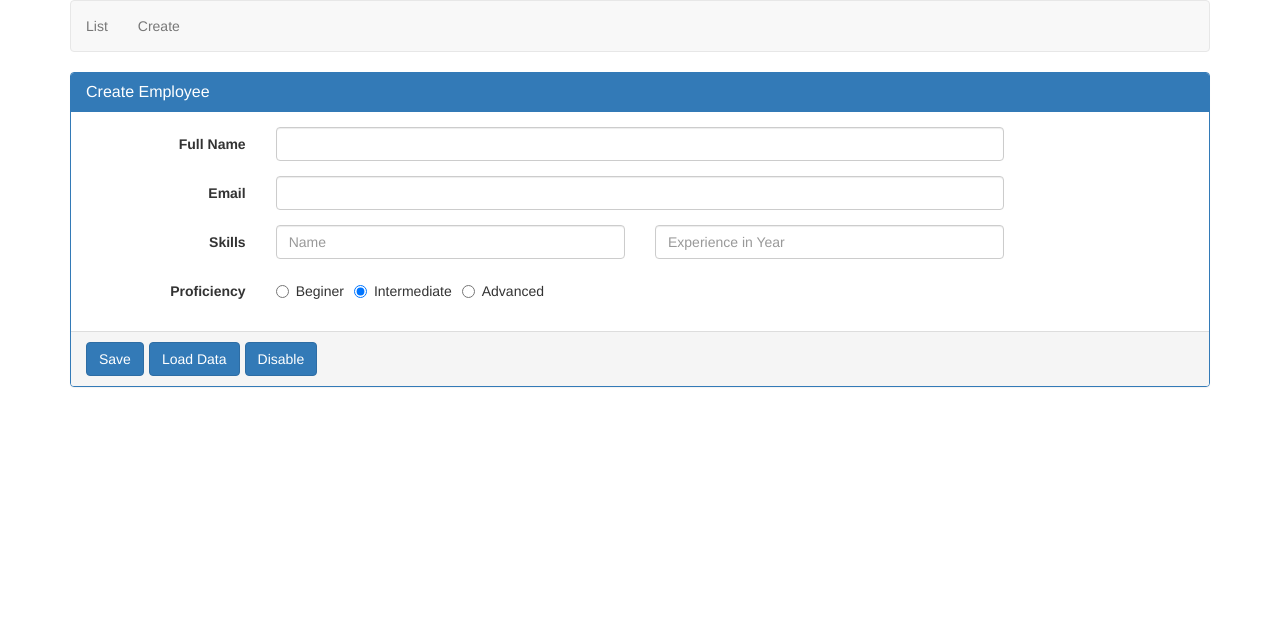
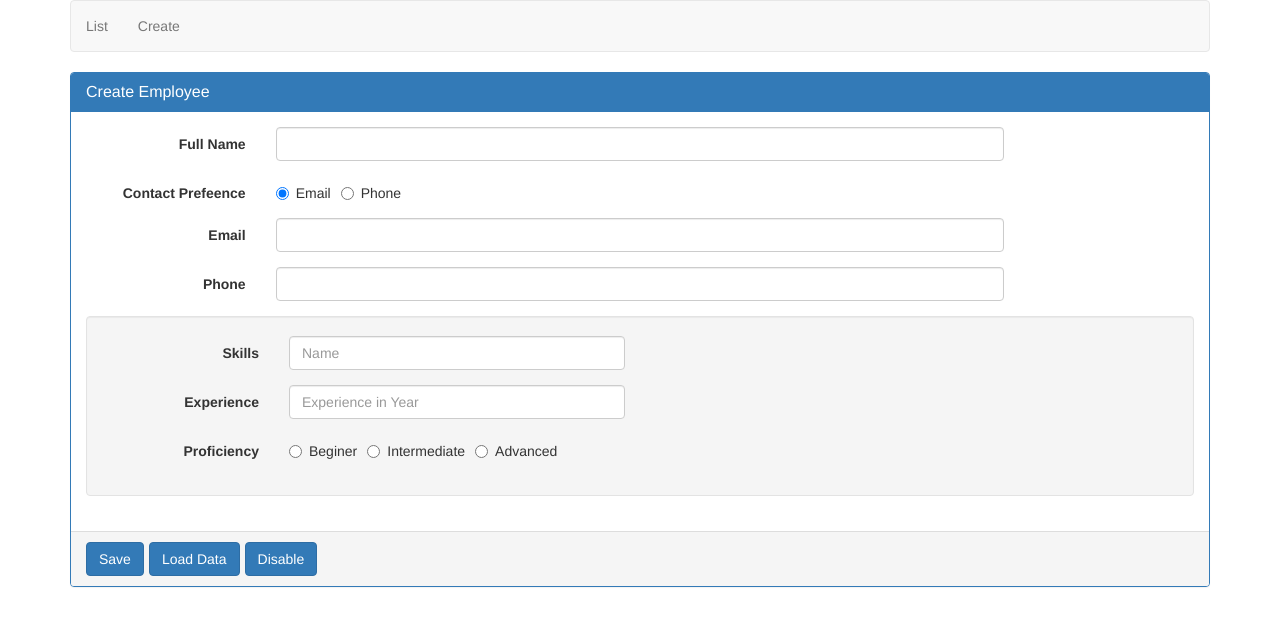
Before and after one commit to Bikash607/AngularReactive, an Angular app: page /create in a window 1280 px wide. Shown: the top 626 px of the page. Built offline with nearby package versions, Linux system fonts and the light colour scheme.

Commit message:
dynamically add validation to controls

```diff
--- a/src/app/employee/create-employee.component.html
+++ b/src/app/employee/create-employee.component.html
@@ -4,40 +4,83 @@
       <h3 class="panel-title">Create Employee</h3>
     </div>
     <div class="panel-body">
-      <div class="form-group" [ngClass]="{'has-error': employeeForm.get('fullName').errors && employeeForm.get('fullName').touched}">
+      <div class="form-group" [ngClass]="{'has-error': formErrors.fullName}">
         <label class="col-sm-2 control-label" for="fullName">Full Name</label>
         <div class="col-sm-8">
-          <input type="text" class="form-control" formControlName="fullName" id="fullName">
+          <input type="text" class="form-control" formControlName="fullName" id="fullName"
+            (blur)="logValidationErrors()">
+          <span class="help-block" *ngIf="formErrors.fullName">
+            {{formErrors.fullName}}
+          </span>
         </div>
       </div>
       <div class="form-group">
+          <label class="col-md-2 control-label">Contact Prefeence</label>
+          <div class="col-md-8">
+              <label class="radio-inline">
+                  <input type="radio" id="contactPreference" value="email" formControlName="contactPreference">Email
+                </label>
+                <label class="radio-inline">
+                  <input type="radio" id="contactPreference" value="phone" formControlName="contactPreference">Phone
+                </label>
+          </div>
+      </div>
+      <div class="form-group" [ngClass]="{'has-error': formErrors.email}">
         <label class="col-sm-2 control-label" for="email">Email</label>
         <div class="col-sm-8">
-          <input type="text" class="form-control" formControlName="email" id="email">
+          <input type="text" class="form-control" formControlName="email" id="email" (blur)="logValidationErrors()">
+          <span class="help-block" *ngIf="formErrors.email">
+            {{formErrors.email}}
+          </span>
         </div>
       </div>
+      <div class="form-group" [ngClass]="{'has-error': formErrors.phone}">
+          <label class="col-sm-2 control-label" for="phone">Phone</label>
+          <div class="col-sm-8">
+            <input type="text" class="form-control" formControlName="phone" id="phone" (blur)="logValidationErrors()">
+            <span class="help-block" *ngIf="formErrors.phone">
+              {{formErrors.phone}}
+            </span>
+          </div>
+        </div>
+      <div class="well">
         <div formGroupName="skills">
-        <div class="form-group">
+          <div class="form-group" [ngClass]="{'has-error': formErrors.skillName}">
             <label class="col-sm-2 control-label" for="skillName">Skills</label>
             <div class="col-sm-4">
-            <input type="text" placeholder="Name" id="skillName" formControlName="skillName" class="form-control" />
-          </div>
-          <div class="col-sm-4">
-            <input type="text" placeholder="Experience in Year" id="experienceInYears" formControlName="experienceInYears" class="form-control" />
+              <input type="text" placeholder="Name" id="skillName" formControlName="skillName" class="form-control"
+                (blur)="logValidationErrors()" />
+              <span class="help-block" *ngIf="formErrors.skillName">
+                {{formErrors.skillName}}
+              </span>
             </div>
           </div>
-        <div class="form-group">
+          <div class="form-group" [ngClass]="{'has-error': formErrors.experienceInYears}">
+            <label class="col-sm-2 control-label" for="experienceInYears">Experience</label>
+            <div class="col-sm-4">
+              <input type="text" placeholder="Experience in Year" id="experienceInYears"
+                formControlName="experienceInYears" class="form-control" (blur)="logValidationErrors()" />
+              <span class="help-block" *ngIf="formErrors.experienceInYears">
+                {{formErrors.experienceInYears}}
+              </span>
+            </div>
+          </div>
+          <div class="form-group" [ngClass]="{'has-error': formErrors.proficiency}">
             <label class="col-md-2 control-label">Proficiency</label>
             <div class="col-md-8">
               <label class="radio-inline">
-              <input type="radio" id="proficiency" value="beginer" formControlName="proficiency">Beginer
+                <input type="radio" id="proficiency" value="beginer" formControlName="proficiency" (blur)="logValidationErrors()">Beginer
               </label>
               <label class="radio-inline">
-              <input type="radio" id="proficiency" value="intermediate" formControlName="proficiency">Intermediate
+                <input type="radio" id="proficiency" value="intermediate" formControlName="proficiency" (blur)="logValidationErrors()">Intermediate
               </label>
               <label class="radio-inline">
-              <input type="radio" id="proficiency" value="advanced" formControlName="proficiency">Advanced
+                <input type="radio" id="proficiency" value="advanced" formControlName="proficiency" (blur)="logValidationErrors()">Advanced
               </label>
+              <span class="help-block" *ngIf="formErrors.proficiency">
+                {{formErrors.proficiency}}
+              </span>
+            </div>
           </div>
         </div>
       </div>
--- a/src/app/employee/create-employee.component.ts
+++ b/src/app/employee/create-employee.component.ts
@@ -9,6 +9,38 @@ import { FormGroup, FormControl, FormBuilder, Validators } from '@angular/forms'
 export class CreateEmployeeComponent implements OnInit {
 
   employeeForm: FormGroup;
+  validationMessages = {
+    fullName : {
+      required : 'Full Name is required.',
+      minlength : 'Full Name must be greater than 2 characters.',
+      maxlength : 'Full Name must be less than 10 characters.'
+    },
+    email : {
+      required : 'Email is required.'
+    },
+    phone : {
+      required : 'Phone is required.'
+    },
+    skillName : {
+      required : 'Skill Name is required.'
+    },
+    experienceInYears : {
+      required : 'Experience is required.'
+    },
+    proficiency : {
+      required : 'Proficiency is required.'
+    }
+  };
+
+  formErrors = {
+    fullName : '',
+    email : '',
+    phone : '',
+    skillName : '',
+    experienceInYears : '',
+    proficiency : ''
+  };
+
   constructor(private fb: FormBuilder) { }
 
   ngOnInit() {
@@ -23,13 +55,26 @@ export class CreateEmployeeComponent implements OnInit {
     });*/
     // formBuilder is a predefied service used to create form group and control
     this.employeeForm = this.fb.group({
-      fullName: ['', Validators.required],
-      email: [''],
+      fullName: ['', [Validators.required, Validators.minLength(2), Validators.maxLength(10)]],
+      contactPreference: ['email'],
+      email: ['', Validators.required],
+      phone: [''],
       skills: this.fb.group({
-        skillName: [''],
-        experienceInYears: [''],
-        proficiency:['intermediate']
+        skillName: ['', Validators.required],
+        experienceInYears: ['', Validators.required],
+        proficiency: ['', Validators.required]
       })
+    });
+
+    this.employeeForm.get('fullName').valueChanges.subscribe( value => {
+      console.log(value);
+    });
+    this.employeeForm.valueChanges.subscribe( data => {
+     this.logValidationErrors(this.employeeForm);
+    });
+
+    this.employeeForm.get('contactPreference').valueChanges.subscribe((data: string) => {
+      this.onContactPreferenceChange(data);
     });
   }
 
@@ -60,9 +105,9 @@ export class CreateEmployeeComponent implements OnInit {
   }
 
   logKeyValuePair(group: FormGroup) {
-    Object.keys(group.controls).forEach((key: string) =>{
+    Object.keys(group.controls).forEach((key: string) => {
       const abstractControl = group.get(key);
-      if( abstractControl instanceof FormGroup) {
+      if ( abstractControl instanceof FormGroup) {
         this.logKeyValuePair(abstractControl);
       } else {
         console.log('key = ' + key + ', value = ' + abstractControl.value);
@@ -70,7 +115,38 @@ export class CreateEmployeeComponent implements OnInit {
     });
   }
 
+  logValidationErrors(group: FormGroup = this.employeeForm) {
+    Object.keys(group.controls).forEach((key: string) => {
+      const abstractControl = group.get(key);
+      if (abstractControl instanceof FormGroup) {
+        this.logValidationErrors(abstractControl);
+      } else {
+        this.formErrors[key] = '';
+        if (abstractControl && !abstractControl.valid && (abstractControl.touched || abstractControl.dirty)) {
+          const messages = this.validationMessages[key];
+          for (const errrorKey in abstractControl.errors) {
+            if (errrorKey) {
+              this.formErrors[key] += messages[errrorKey] + ' ';
+            }
+          }
+        }
+      }
+    });
+  }
+
   onDisableClick()  {
     this.employeeForm.disable();
   }
+
+  // dynamically add validators to form control.
+  onContactPreferenceChange(selectedValue: string) {
+    const phoneControl = this.employeeForm.get('phone');
+    if (selectedValue === 'phone') {
+      phoneControl.setValidators([Validators.required]);
+    } else {
+      phoneControl.clearValidators();
+    }
+
+    phoneControl.updateValueAndValidity();  // used to triger validation on control
+  }
 }
```
Lines whose indentation alone changed are shown as unchanged.
